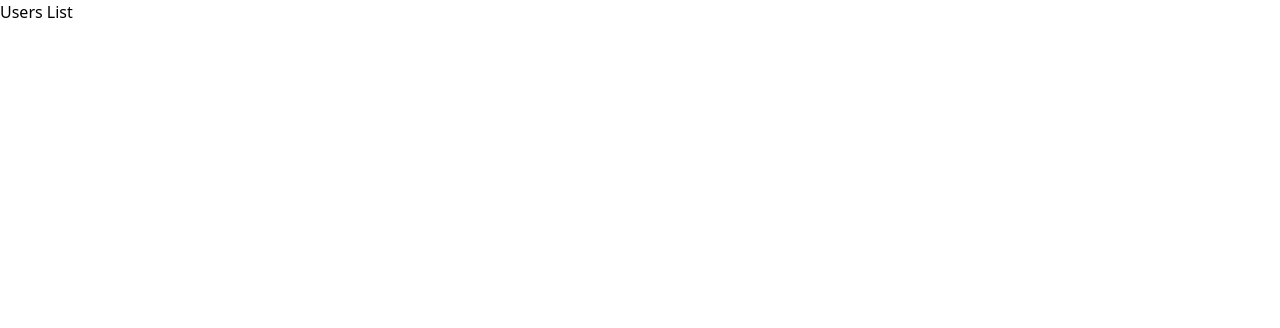
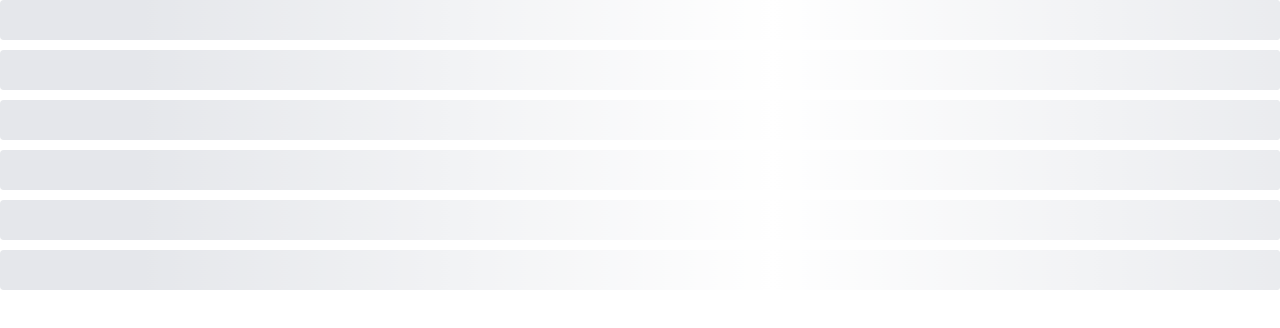
Before and after one commit to Titchyeah/media, a React (Create React App) app: page / in a window 1280 px wide. Shown: the top 328 px of the page. Built offline with nearby package versions, Linux system fonts and the light colour scheme; data requests are answered from the project's data file.

Commit message:
added usersList, initiated fetchUsers thunk and created skeleton loader

```diff
--- a/db.json
+++ b/db.json
@@ -1,5 +1,7 @@
 {
-    "users": [],
+    "users": [
+        {  "id": 1, "name": "Myra" }
+    ],
     "albums": [],
     "photos": []
 }
--- /dev/null
+++ b/src/components/Skeleton.js
@@ -0,0 +1,34 @@
+import classNames from "classnames";
+
+function Skeleton({ times, className }) {
+
+    const outerClassNames = classNames(
+        'relative',
+        'overflow-hidden',
+        'bg-gray-200',
+        'rounded',
+        'mb-2.5',
+        className
+    );
+    const innerClassNames = classNames(
+        'animate-shimmer',
+        'absolute',
+        'inset-0',
+        '-translate-x-full',
+        'bg-gradient-to-r',
+        'from-gray-200',
+        'via-white',
+        'to-gray-200'
+    );
+
+
+    const boxes = Array(times).fill(0).map((_, i) => {
+        return <div key={i} className={outerClassNames}>
+            <div className={innerClassNames} />
+        </div>
+    });
+
+    return boxes;
+}
+
+export default Skeleton;
--- a/src/components/UsersList.js
+++ b/src/components/UsersList.js
@@ -1,5 +1,28 @@
+import { useEffect } from "react";
+import { useDispatch } from "react-redux";
+import { fetchUsers } from "../store";
+import { useSelector } from "react-redux";
+import Skeleton from "./Skeleton";
+
 function UsersList() {
-    return 'Users List';
+
+    const dispatch = useDispatch();
+    const { isLoading, data, error } = useSelector((state) => {
+        return state.users;
+    })
+    useEffect(() => {
+        dispatch(fetchUsers());
+    }, [dispatch]);
+
+if(isLoading){
+    return <Skeleton times={6} className="h-10 w-full"/>
+}
+if(error) {
+    return <div>Error fetching data...</div>
+}
+    return <div>
+    {data.length}
+    </div>
 }
 
 export default UsersList;
--- a/src/store/index.js
+++ b/src/store/index.js
@@ -6,3 +6,5 @@ export const store = configureStore({
         users: usersReducer
     }
 });
+
+export * from './thunks/fetchUsers';
--- a/src/store/slices/usersSlice.js
+++ b/src/store/slices/usersSlice.js
@@ -1,11 +1,26 @@
 import { createSlice } from "@reduxjs/toolkit";
+import { fetchUsers } from "../thunks/fetchUsers";
 
 const usersSlice = createSlice({
     name: 'users',
     initialState: {
-        data:[]
+        data: [],
+        isLoading: false,
+        error: null,
     },
-    reducers: {}
+    extraReducers(builder) {
+        builder.addCase(fetchUsers.pending, (state, action) => {
+            state.isLoading = true;
+        });
+        builder.addCase(fetchUsers.fulfilled, (state, action) => {
+            state.isLoading = false;
+            state.data = action.payload;
+        });
+        builder.addCase(fetchUsers.rejected, (state, action) => {
+            state.isLoading = false;
+            state.error = action.error;
+        });
+    }
 });
 
 export const usersReducer = usersSlice.reducer;
--- /dev/null
+++ b/src/store/thunks/fetchUsers.js
@@ -0,0 +1,17 @@
+import { createAsyncThunk } from "@reduxjs/toolkit";
+import axios from "axios";
+
+const fetchUsers = createAsyncThunk('users/fetch', async () => {
+    const response = await axios.get('http://localhost:3005/users');
+    await pause(10000); //DEV ONLY
+    return response.data;
+});
+
+//DEV ONLY
+const pause = (duration) => {
+    return new Promise((resolve) => {
+        setTimeout(resolve, duration);
+    });
+}
+
+export { fetchUsers };
--- a/tailwind.config.js
+++ b/tailwind.config.js
@@ -4,7 +4,16 @@ module.exports = {
     "./src/**/*.{js,jsx,ts,tsx}",
   ],
   theme: {
-    extend: {},
+    extend: {
+      keyframes: {
+        shimmer: {
+          '100%': { transform: 'translateX(100%)' }
+        }
+      },
+      animation: {
+        shimmer: 'shimmer 1.5s infinite'
+      }
+    },
   },
   plugins: [],
-}
+};
```
